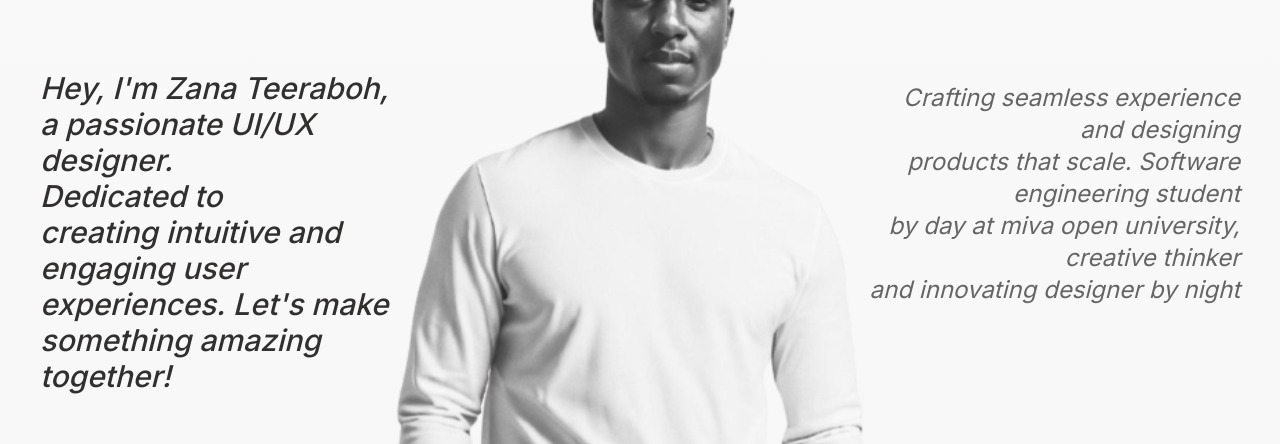
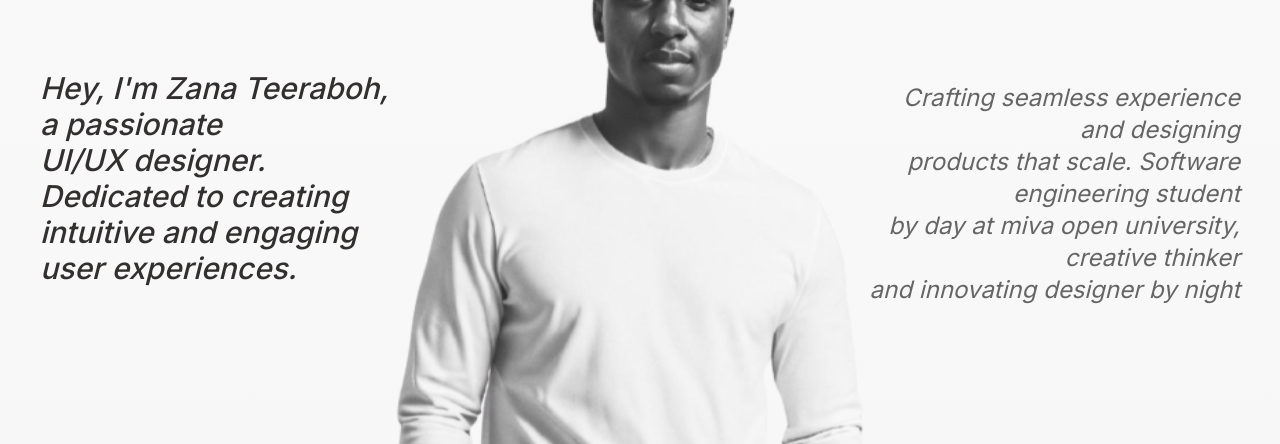
Before and after one commit to teeraboh/Personal_Portfolio-1, a Next.js app in the folder my-portfolio/: page / in a window 1280 px wide. Shown: the part 518-962 px from the top of the page. Built offline with nearby package versions, Linux system fonts and the light colour scheme.

Commit message:
made correction to page.tsx

```diff
--- a/my-portfolio/src/app/page.tsx
+++ b/my-portfolio/src/app/page.tsx
@@ -46,9 +46,9 @@ export default function Home() {
         <div className="flex flex-col w-full items-center justify-center lg:flex-row lg:justify-between lg:px-10 lg:-mt-52 lg:relative">
           <div className="mb-4 lg:mb-28 lg:relative lg:w-[22rem] lg:h-[15.938rem]">
             <p className="text-center text-base font-medium text-textmed text-pretty italic lg:text-start lg:text-3xl">
-              Hey, I&apos;m Zana Teeraboh, a passionate UI/UX designer.
-              <br /> Dedicated to creating intuitive and engaging user
-              <br /> experiences. Let&apos;s make something amazing together!
+              Hey, I&apos;m Zana Teeraboh, a passionate
+              <br /> UI/UX designer. Dedicated to creating
+              <br /> intuitive and engaging user experiences.
             </p>
           </div>
 
@@ -134,7 +134,7 @@ export default function Home() {
       </section>
 
       <section id="get-in-touch">
-        <div className="flex flex-col items-center justify-center mt-3 mb-5 bg-custom-gradient">
+        <div className="flex flex-col items-center justify-center mt-5 mb-5 bg-custom-gradient">
           <h1 className="text-xl font-medium text-textnorm text-center lg:text-5xl lg:pt-3">
             GET IN TOUCH
           </h1>
```
